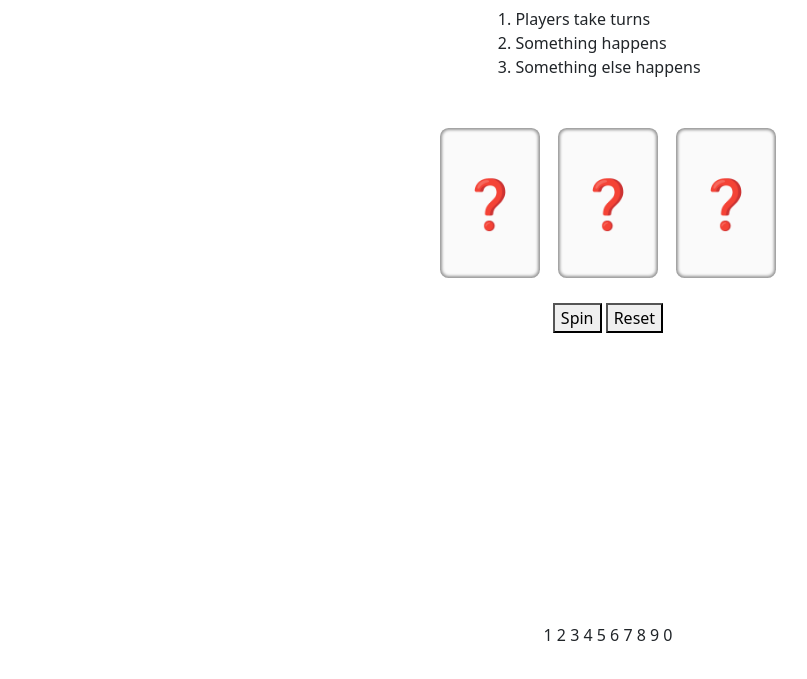
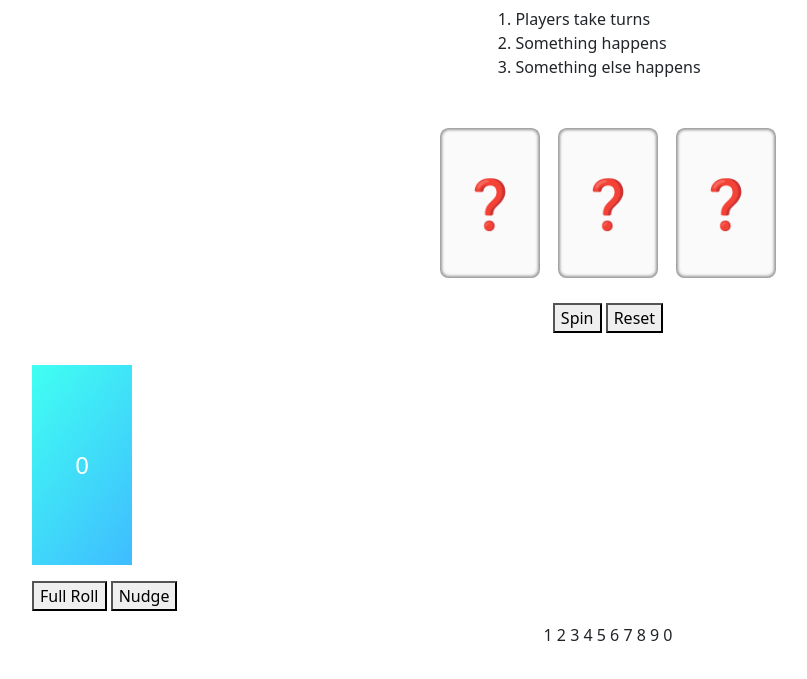
Before and after one commit to scoops82/wordslots, a plain HTML site: page index.html in a window 1280 px wide. Shown: the part 137-816 px from the top of the page, without its empty margins (32-839 px from the left). Drawn offline with nearby package versions, Linux system fonts and the light colour scheme.

Commit message:
interim commit
Having difficulty getting the 'Full Roll' button to work

```diff
--- a/index.html
+++ b/index.html
@@ -13,6 +13,10 @@
       integrity="sha384-0evHe/X+R7YkIZDRvuzKMRqM+OrBnVFBL6DOitfPri4tjfHxaWutUpFmBp4vmVor"
       crossorigin="anonymous"
     />
+    <link
+    rel="stylesheet"
+    href="https://cdn.jsdelivr.net/npm/keen-slider@6.6.14/keen-slider.min.css"
+  />
   </head>
   <body>
     <div class="p-5 m-3">
@@ -56,5 +60,24 @@
       integrity="sha384-pprn3073KE6tl6bjs2QrFaJGz5/SUsLqktiwsUTF55Jfv3qYSDhgCecCxMW52nD2"
       crossorigin="anonymous"
     ></script>
+
+    <div id="ks-player1-1" class="keen-slider" style="height: 200px; width: 100px">
+      <div class="keen-slider__slide number-slide0">0</div>
+      <div class="keen-slider__slide number-slide1">1</div>
+      <div class="keen-slider__slide number-slide2">2</div>
+      <div class="keen-slider__slide number-slide3">3</div>
+      <div class="keen-slider__slide number-slide4">4</div>
+      <div class="keen-slider__slide number-slide5">5</div>
+      <div class="keen-slider__slide number-slide6">6</div>
+      <div class="keen-slider__slide number-slide7">7</div>
+      <div class="keen-slider__slide number-slide8">8</div>
+      <div class="keen-slider__slide number-slide9">9</div>
+    </div>
+
+    <div class="buttons">
+      <button id="ks-player1-1-full-roll">Full Roll</button>
+      <button id="ks-player1-1-nudge">Nudge</button>
+    </div>
+
   </body>
 </html>
--- a/script/main.js
+++ b/script/main.js
@@ -1,3 +1,7 @@
+/// Import in keen-slider
+import keenSlider from 'https://cdn.skypack.dev/keen-slider';
+
+/// Random number generator (at the top of the page)
 (function () {
   "use strict";
 
@@ -89,3 +93,41 @@
 
   init();
 })();
+
+/// create the slider
+const slider_1_1 = new keenSlider("#ks-player1-1", {
+  loop: true,
+  created: () => {
+    console.log("created");
+  },
+  slides: {
+    origin: "centre",
+    perView: 1,
+  },
+  // selector: null,
+  // vertical: true,
+  // initial: 5,
+  // range: {
+  //   min: 0,
+  //   max: 9,
+  // },
+});
+
+console.log(slider_1_1.track.details.abs)
+
+// Get the ks-player1-1-full-roll element
+const ks_player1_1_full_roll = document.querySelector("#ks-player1-1-full-roll");
+
+// console.dir(slider_1_1);
+
+/// Create a random number generator that selects a number between 0 and 9
+ks_player1_1_full_roll.addEventListener("click", () => {
+  let ksPlayer1Index = 0;
+  ksPlayer1Index = Math.floor(Math.random() * 10);
+  slider_1_1.moveToIdx(ksPlayer1Index, false, {
+    duration: 0.5,
+    easing: "ease-in-out",
+  });
+  console.log("🚀 ~ file: main.js ~ line 125 ~ ks_player1_1_full_roll.addEventListener ~ ksPlayer1Index", ksPlayer1Index)
+  console.log(slider_1_1.track.details.abs);
+});
--- a/src/styles.css
+++ b/src/styles.css
@@ -76,3 +76,114 @@ button {
   width: 100%;
   text-align: center;
 }
+
+[class^="number-slide"],
+[class*=" number-slide"] {
+  background: grey;
+  display: flex;
+  align-items: center;
+  justify-content: center;
+  font-size: 24px;
+  color: #fff;
+  font-weight: 500;
+  height: 150px;
+  max-height: 150px;
+}
+
+.number-slide1 {
+  background: rgb(64, 175, 255);
+  background: linear-gradient(
+    128deg,
+    rgba(64, 175, 255, 1) 0%,
+    rgba(63, 97, 255, 1) 100%
+  );
+}
+
+.number-slide2 {
+  background: rgb(255, 75, 64);
+  background: linear-gradient(
+    128deg,
+    rgba(255, 154, 63, 1) 0%,
+    rgba(255, 75, 64, 1) 100%
+  );
+}
+
+.number-slide3 {
+  background: rgb(182, 255, 64);
+  background: linear-gradient(
+    128deg,
+    rgba(182, 255, 64, 1) 0%,
+    rgba(63, 255, 71, 1) 100%
+  );
+  background: linear-gradient(
+    128deg,
+    rgba(189, 255, 83, 1) 0%,
+    rgba(43, 250, 82, 1) 100%
+  );
+}
+
+.number-slide4 {
+  background: rgb(64, 255, 242);
+  background: linear-gradient(
+    128deg,
+    rgba(64, 255, 242, 1) 0%,
+    rgba(63, 188, 255, 1) 100%
+  );
+}
+
+.number-slide5 {
+  background: rgb(255, 64, 156);
+  background: linear-gradient(
+    128deg,
+    rgba(255, 64, 156, 1) 0%,
+    rgba(255, 63, 63, 1) 100%
+  );
+}
+.number-slide6 {
+  background: rgb(64, 76, 255);
+  background: linear-gradient(
+    128deg,
+    rgba(64, 76, 255, 1) 0%,
+    rgba(174, 63, 255, 1) 100%
+  );
+}
+.number-slide7 {
+  background: rgb(64, 175, 255);
+  background: linear-gradient(
+    128deg,
+    rgba(64, 175, 255, 1) 0%,
+    rgba(63, 97, 255, 1) 100%
+  );
+}
+
+.number-slide8 {
+  background: rgb(255, 75, 64);
+  background: linear-gradient(
+    128deg,
+    rgba(255, 154, 63, 1) 0%,
+    rgba(255, 75, 64, 1) 100%
+  );
+}
+
+.number-slide9 {
+  background: rgb(182, 255, 64);
+  background: linear-gradient(
+    128deg,
+    rgba(182, 255, 64, 1) 0%,
+    rgba(63, 255, 71, 1) 100%
+  );
+  background: linear-gradient(
+    128deg,
+    rgba(189, 255, 83, 1) 0%,
+    rgba(43, 250, 82, 1) 100%
+  );
+}
+
+.number-slide0 {
+  background: rgb(64, 255, 242);
+  background: linear-gradient(
+    128deg,
+    rgba(64, 255, 242, 1) 0%,
+    rgba(63, 188, 255, 1) 100%
+  );
+}
```
